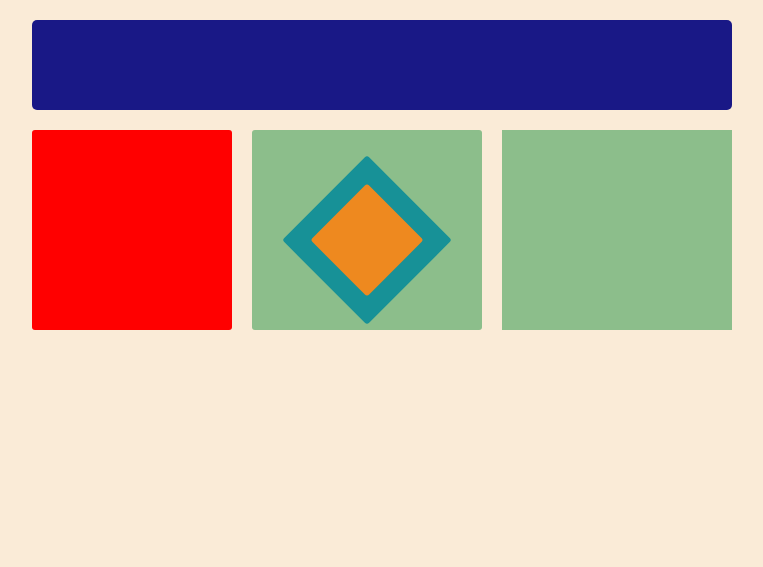
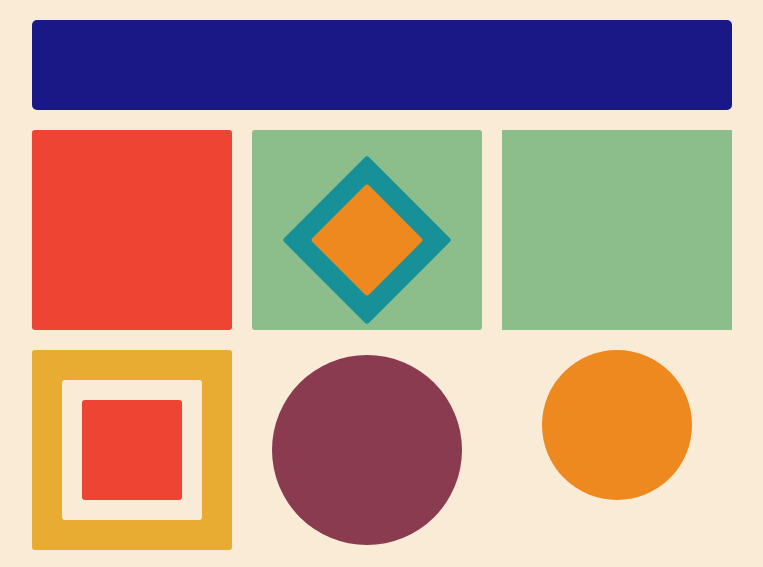
Before and after one commit to juangalvez1/IS623ComputacionGraficaJuanGalvez, a plain HTML site: page Parcial1/Punto1/A/index.html in a window 1280 px wide. Shown: the whole page, without its empty margins (258-1021 px from the left). Drawn offline with Linux system fonts and the light colour scheme.

Commit message:
second row of the main

```diff
--- a/Parcial1/Punto1/A/index.html
+++ b/Parcial1/Punto1/A/index.html
@@ -20,9 +20,21 @@
             </div>
         </div>
         <div id="tercero"></div>
-        <div></div>
-        <div></div>
-        <div></div>
+
+        <div id="cuarto">
+            <div id="cuadrado_externo">
+                <div id="cuadrado_interno"></div>
+            </div>
+
+        </div>
+
+        <div id="primer_circulo">
+           <div></div>
+        </div>
+
+        <div id="segundo_circulo">
+            <div></div>
+        </div>
         <div></div>
         <div></div>
         <div></div>
--- a/Parcial1/Punto1/A/style.css
+++ b/Parcial1/Punto1/A/style.css
@@ -30,7 +30,7 @@ main{
 
 
 #primero{
-    background-color: red;
+    background-color: #EE4433;
     width: 200px;
     height: 200px;
     border-radius: 3px;
@@ -70,3 +70,54 @@ main{
     width: 230px;
     height: 200px;
 }
+
+#cuarto{
+    background-color: #E9AC32;
+    display: flex;
+    justify-content: center;
+    align-items: center;
+    border-radius: 3px;
+}
+
+#cuadrado_externo{
+    display: flex;
+    justify-content: center;
+    align-items: center;
+    width: 140px;
+    height: 140px;
+    background-color: antiquewhite;
+    border-radius: 3px;
+}
+
+#cuadrado_interno{
+    width: 100px;
+    height: 100px;
+    background-color: #EE4433;
+    border-radius: 3px;
+}
+
+#primer_circulo{
+    display:flex;
+    justify-content: center;
+    align-items: center;
+}
+
+#primer_circulo div{
+    background-color: #8A3B50;
+    border-radius: 50%;
+    width: 190px;
+    height: 190px;
+}
+
+#segundo_circulo{
+    display:flex;
+    justify-content: center;
+    align-items: flex-start;
+}
+
+#segundo_circulo div{
+    background-color: #EE891F;
+    border-radius: 50%;
+    width: 150px;
+    height: 150px;
+}
```
